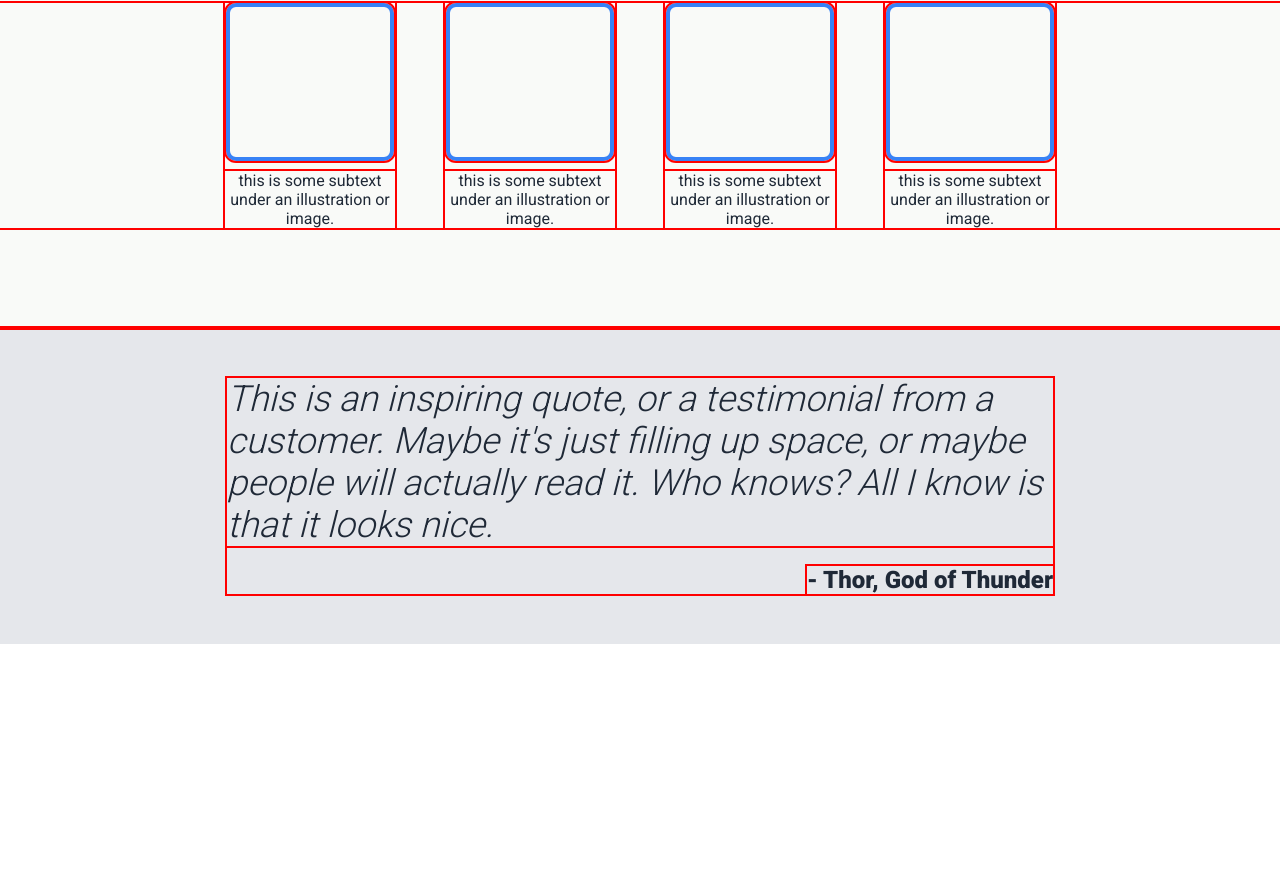
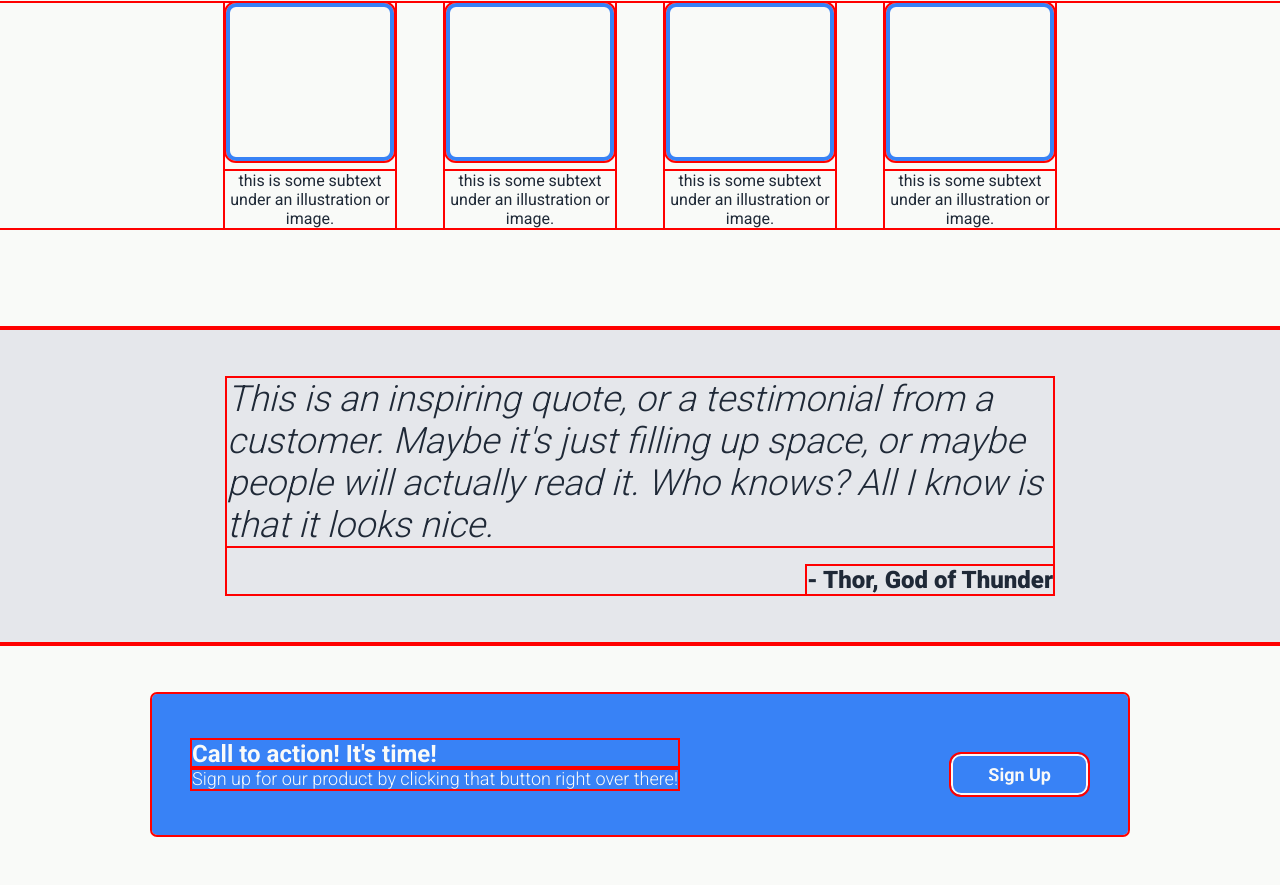
Before and after one commit to tteo6078/landing-page, a plain HTML site: page index.html in a window 1280 px wide. Shown: the part 699-1584 px from the top of the page. Before the commit the page ends 1343 px from the top, so only its background shows below. Drawn offline with Linux system fonts and the light colour scheme.

Commit message:
sign-up section

```diff
--- a/index.html
+++ b/index.html
@@ -57,5 +57,14 @@
             <h2>- Thor, God of Thunder</h2>
         </div>
     </div>
+    <div class="sign-up-section">
+        <div class="content-wrapper">
+            <div class="text-side">
+                <h2>Call to action! It's time!</h2>
+                <p>Sign up for our product by clicking that button right over there!</p>
+            </div>
+            <button class="sign-up-btn">Sign Up</button>
+        </div>
+    </div>
   </body>
 </html>
--- a/main.css
+++ b/main.css
@@ -161,3 +161,47 @@
     align-self: flex-end;
 
 }
+
+.sign-up-section {
+    background-color: #f9faf8;
+    display: flex;
+    flex-direction: column;
+    padding: 50px 0;
+}
+
+.sign-up-section .content-wrapper {
+    color: #f9faf8;
+    justify-content: space-between;
+    align-items: center;
+    background-color: #3882f6;
+    padding: 40px;
+    border-radius: 5px;
+}
+
+.text-side  {
+    display: flex;
+    flex-direction: column;
+}
+
+.sign-up-section .content-wrapper h2 {
+    font-size: 24px;
+    font-weight: 600;
+}
+
+.sign-up-section .content-wrapper p {
+    font-size: 18px;
+    font-weight: 300;
+}
+
+.sign-up-section .content-wrapper .sign-up-btn {
+    margin-top: 20px;
+    border: 2px solid #f9faf8;
+    background-color: transparent;
+    color: #f9faf8;
+    font-weight: 600;
+    border-radius: 10px;
+    padding: 8px 35px;
+    font-size: 18px;
+    cursor: pointer;
+    flex-shrink: 0;
+}
```
